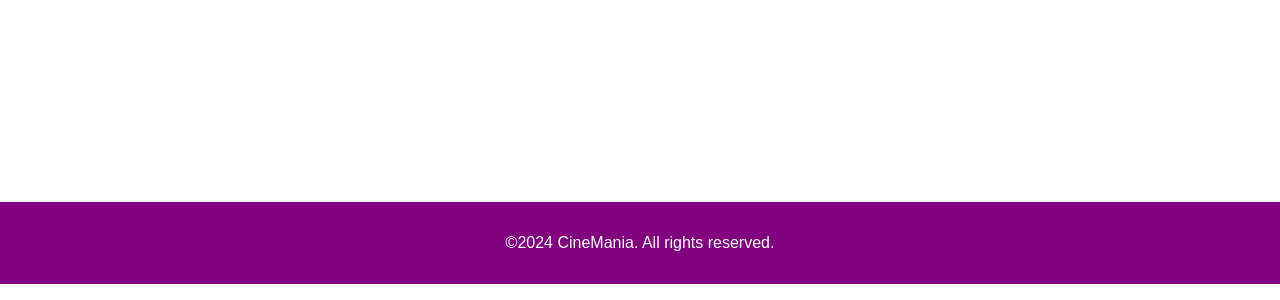
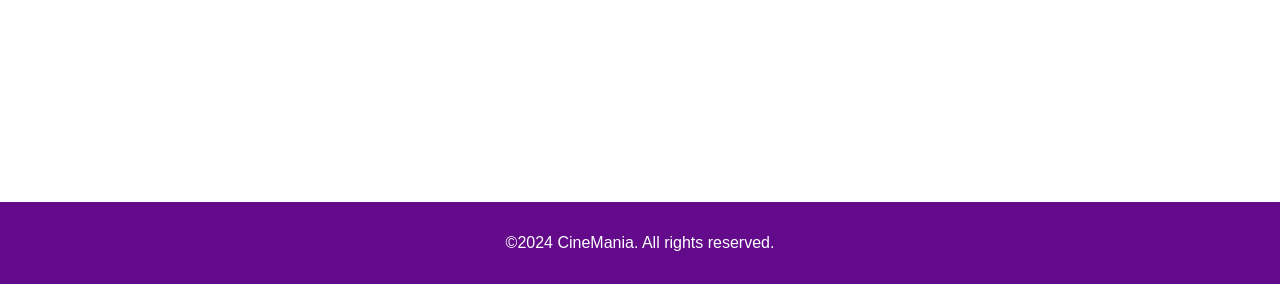
Before and after one commit to SmartProgSolutions/CineMania, a plain HTML site: page footer/index.html in a window 1280 px wide. Shown: the part 516-816 px from the top of the page. Drawn offline with Linux system fonts and the light colour scheme.

Commit message:
Corrigindo footer

```diff
--- a/footer/style.css
+++ b/footer/style.css
@@ -1,15 +1,16 @@
 body {
   height: 100vh;
-    overflow: hidden;
   font-family: sans-serif;
+  margin: 0; /* Garante que não haja margem extra no topo ou na parte inferior da página */
 }
+
 .footer {
-    position: absolute;
-    bottom: 0;
-    left: 0;
-    right: 0;
+  position: fixed; /* Fixa o rodapé na parte inferior da janela de visualização */
+  bottom: 0; /* Alinha o rodapé com a parte inferior da janela de visualização */
+  left: 0; /* Alinha o rodapé com a parte esquerda da janela de visualização */
+  right: 0; /* Alinha o rodapé com a parte direita da janela de visualização */
   padding: 2rem;
-    background: purple;
+  background: #640B8B;
   color: white;
   font-weight: 500;
   display: flex;
```
Lines whose indentation alone changed are shown as unchanged.
